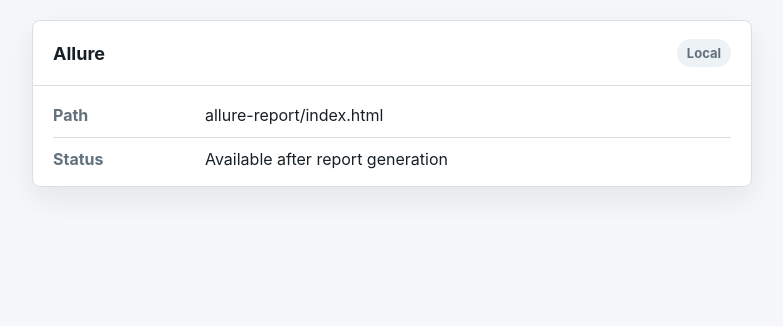
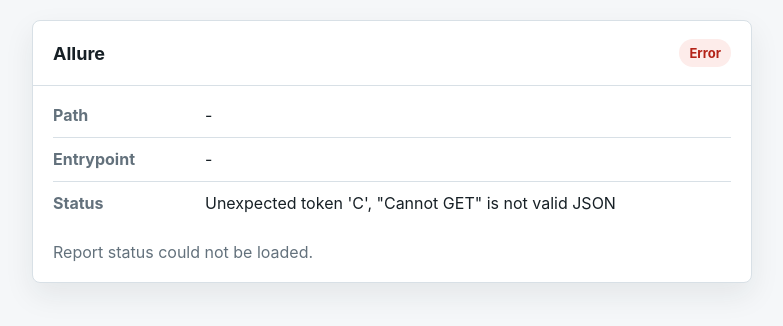
Before and after one commit to canreves/vpos, a Python web app: template src/paynkolay_pos/web/templates/report.html in a window 1280 px wide. Shown: the part 96-422 px from the top of the page, without its empty margins (18-801 px from the left). Run offline with Jinja, Linux system fonts and the light colour scheme; the template is opened without the code that fills it, so the values that code supplies are empty.

Commit message:
feat: add dynamic reports ui

```diff
--- a/src/paynkolay_pos/web/static/js/api-client.js
+++ b/src/paynkolay_pos/web/static/js/api-client.js
@@ -21,6 +21,9 @@
     getConfig() {
       return requestJson("/api/config");
     },
+    getLatestReport() {
+      return requestJson("/api/reports/latest");
+    },
     createPayment(payload) {
       return requestJson("/api/payments", {
         method: "POST",
--- /dev/null
+++ b/src/paynkolay_pos/web/static/js/reports.js
@@ -0,0 +1,37 @@
+(function () {
+  const status = document.getElementById("report-status");
+  const path = document.getElementById("report-path");
+  const entrypoint = document.getElementById("report-entrypoint");
+  const message = document.getElementById("report-message");
+  const help = document.getElementById("report-help");
+
+  function setStatus(text, kind) {
+    status.textContent = text;
+    status.className = `status-pill ${kind}`;
+  }
+
+  function renderReport(report) {
+    path.textContent = report.report_path;
+    entrypoint.textContent = report.entrypoint || "-";
+    message.textContent = report.message;
+
+    if (report.available) {
+      setStatus("Available", "success");
+      help.textContent = "Open the Allure report with allure open allure-report.";
+      return;
+    }
+
+    setStatus("Not generated", "neutral");
+    help.textContent = "Generate the report with make report, then refresh this page.";
+  }
+
+  window.PaynkolayApi.getLatestReport()
+    .then(renderReport)
+    .catch((error) => {
+      path.textContent = "-";
+      entrypoint.textContent = "-";
+      message.textContent = error.message;
+      setStatus("Error", "error");
+      help.textContent = "Report status could not be loaded.";
+    });
+})();
--- a/src/paynkolay_pos/web/templates/report.html
+++ b/src/paynkolay_pos/web/templates/report.html
@@ -5,6 +5,8 @@
     <meta name="viewport" content="width=device-width, initial-scale=1">
     <title>Reports</title>
     <link rel="stylesheet" href="/static/css/app.css">
+    <script src="/static/js/api-client.js" defer></script>
+    <script src="/static/js/reports.js" defer></script>
   </head>
   <body>
     <div class="shell">
@@ -22,18 +24,25 @@
         <section class="panel">
           <div class="panel-heading">
             <h2>Allure</h2>
-            <span class="status-pill neutral">Local</span>
+            <span class="status-pill neutral" id="report-status">Checking</span>
           </div>
           <dl class="result-list">
             <div>
               <dt>Path</dt>
-              <dd>allure-report/index.html</dd>
+              <dd id="report-path">-</dd>
+            </div>
+            <div>
+              <dt>Entrypoint</dt>
+              <dd id="report-entrypoint">-</dd>
             </div>
             <div>
               <dt>Status</dt>
-              <dd>Available after report generation</dd>
+              <dd id="report-message">Checking report status</dd>
             </div>
           </dl>
+          <p class="inline-message" id="report-help">
+            Generate the report with make report, then refresh this page.
+          </p>
         </section>
       </main>
     </div>
```
Also changed, not shown: tests/api/test_web_app.py (+57 -0 lines).
